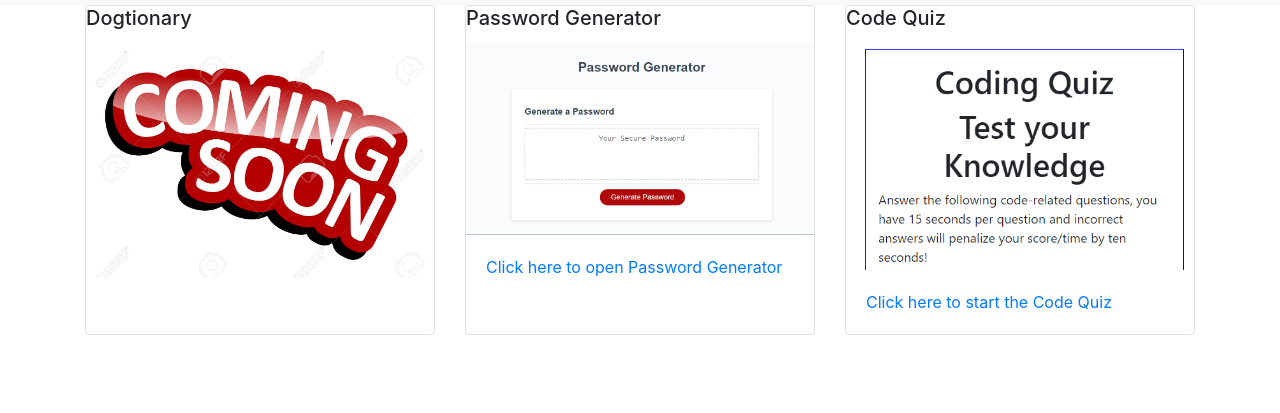
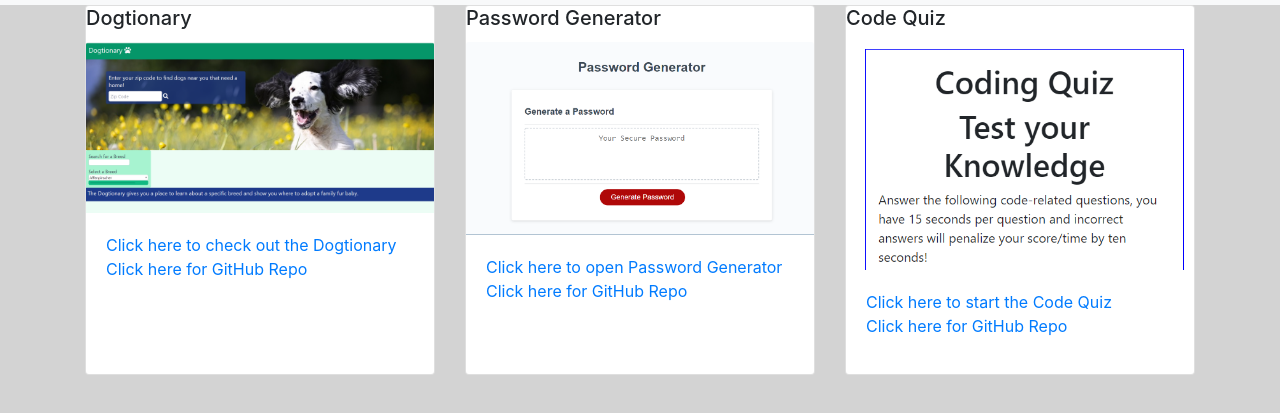
Before and after one commit to kcnancy/NancyMcBride-Portfolio, a plain HTML site: page portfolio.html in a window 1280 px wide. Shown: the part 51-464 px from the top of the page. Drawn offline with nearby package versions, Linux system fonts and the light colour scheme.

Commit message:
add dogtionary image modified page bg updated index

```diff
--- a/portfolio.html
+++ b/portfolio.html
@@ -11,6 +11,10 @@
   <link rel="stylesheet" href="https://cdn.jsdelivr.net/npm/bootstrap@4.5.3/dist/css/bootstrap.min.css"
   integrity="sha384-TX8t27EcRE3e/ihU7zmQxVncDAy5uIKz4rEkgIXeMed4M0jlfIDPvg6uqKI2xXr2"
   crossorigin="anonymous">
+  <style>
+    body {background:lightgray;}
+   </style>
+
 </head>
 
 <body>
@@ -48,9 +52,16 @@
 
     <div class="card">
       <h5 class="card-title">Dogtionary</h5>
-      <img src="Assets/portfolio-banner-coming-soon.jpg" class="card-img-top" alt="Dogtionary">
+      <img src="Assets/open.png" class="card-img-top" alt="Dogtionary">
       <div class="card-body">
-
+        <a href="https://kcnancy.github.io/Dogtionary/"  target="_blank">
+        Click here to check out the Dogtionary
+      </a>
+      <p>
+       <a href="https://github.com/kcnancy/Dogtionary"  target="_blank">
+       Click here for GitHub Repo
+      </a>
+    </p>
       </div>
     </div>
 
@@ -61,6 +72,11 @@
        <a href="https://kcnancy.github.io/PasswordGenerator/" target="_blank">
        Click here to open Password Generator
        </a>
+       <p>
+        <a href="https://github.com/kcnancy/PasswordGenerator"  target="_blank">
+        Click here for GitHub Repo
+       </a>
+     </p>
       </div>
     </div>
 
@@ -71,6 +87,11 @@
         <a href="https://kcnancy.github.io/Code-Quiz---Test-Your-Knowledge/index.html" target="_blank">
         Click here to start the Code Quiz
       </a>
+      <p>
+        <a href="https://github.com/kcnancy/Code-Quiz---Test-Your-Knowledge"  target="_blank">
+        Click here for GitHub Repo
+       </a>
+     </p>
       </div>
     </div>
 
```
Also changed, not shown: contactme.html (+3 -0 lines), index.html (+19 -1 lines), Assets/Open.png (added).
